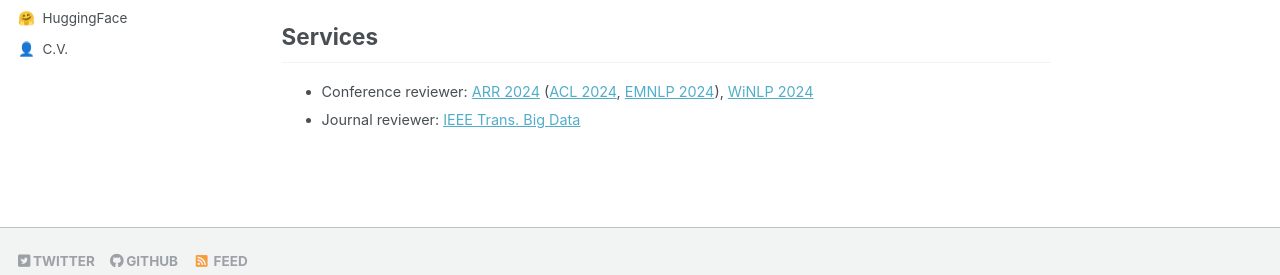
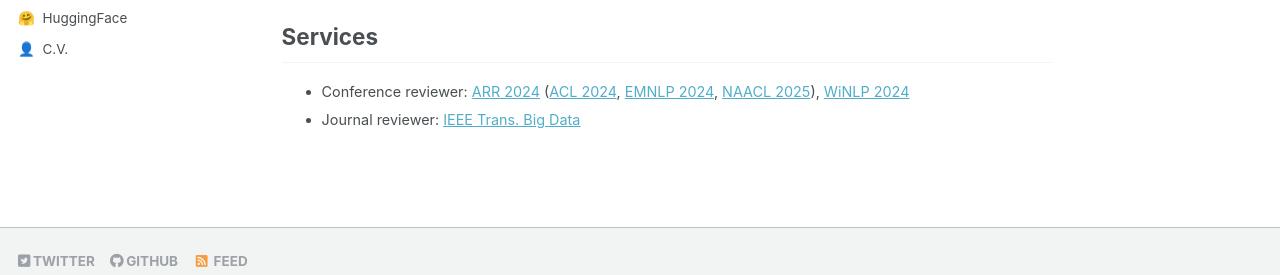
Before and after one commit to yihengshu/yihengshu.github.io, a Jekyll site: the page built from _pages/about.md, in a window 1280 px wide and 900 px high, scrolled down 702 px. Shown: the part 562-837 px from the top of the window. Built offline with Jekyll 4.4.1, drawn with Linux system fonts in a browser that asks for light colours; some web fonts are replaced.

Commit message:
Update about.md

```diff
--- a/_pages/about.md
+++ b/_pages/about.md
@@ -96,5 +96,5 @@ Hui Fang, Danning Zhang, Guibing Guo, **Yiheng Shu**
 
 ## Services
 
-- Conference reviewer: [ARR 2024](https://aclrollingreview.org/) ([ACL 2024](https://2024.aclweb.org/), [EMNLP 2024](https://2024.emnlp.org/)), [WiNLP 2024](https://www.winlp.org/winlp-2024-workshop/)
+- Conference reviewer: [ARR 2024](https://aclrollingreview.org/) ([ACL 2024](https://2024.aclweb.org/), [EMNLP 2024](https://2024.emnlp.org/), [NAACL 2025](https://2025.naacl.org)), [WiNLP 2024](https://www.winlp.org/winlp-2024-workshop/)
 - Journal reviewer: [IEEE Trans. Big Data](https://ieeexplore.ieee.org/xpl/RecentIssue.jsp?punumber=6687317)
```
